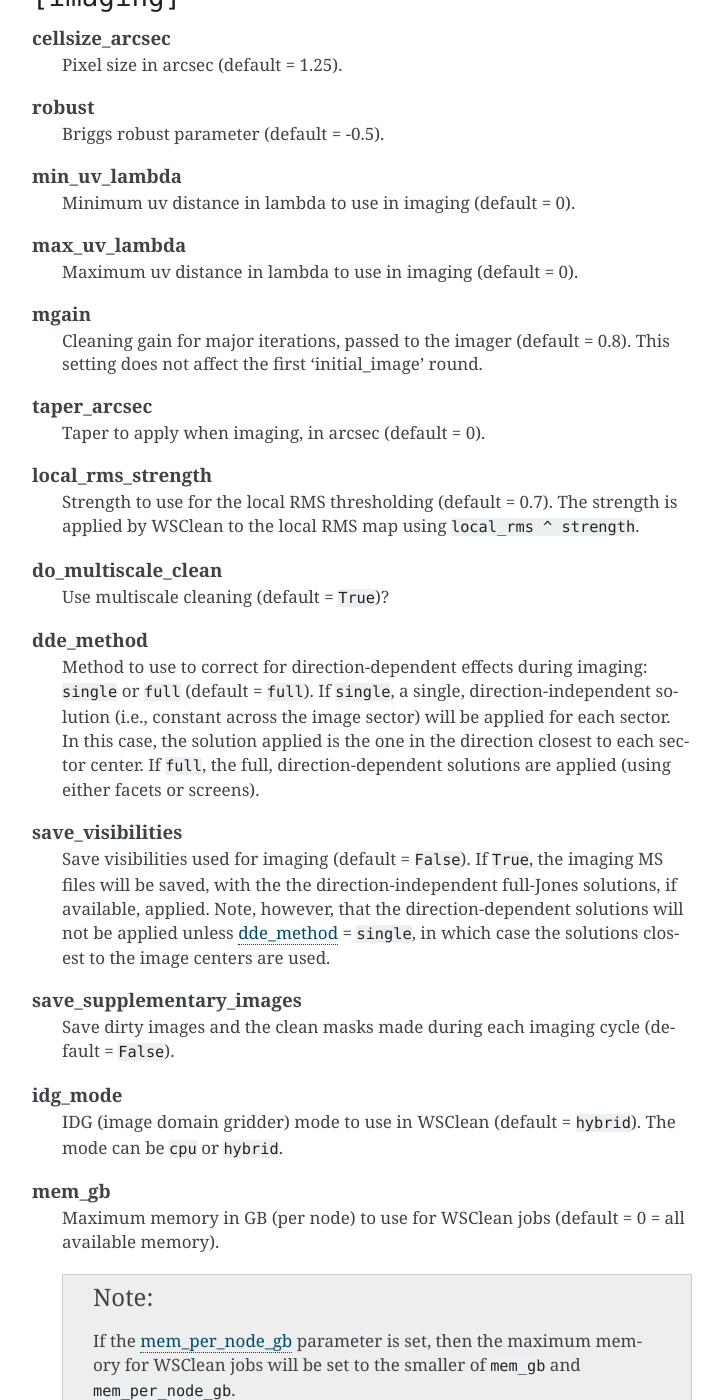
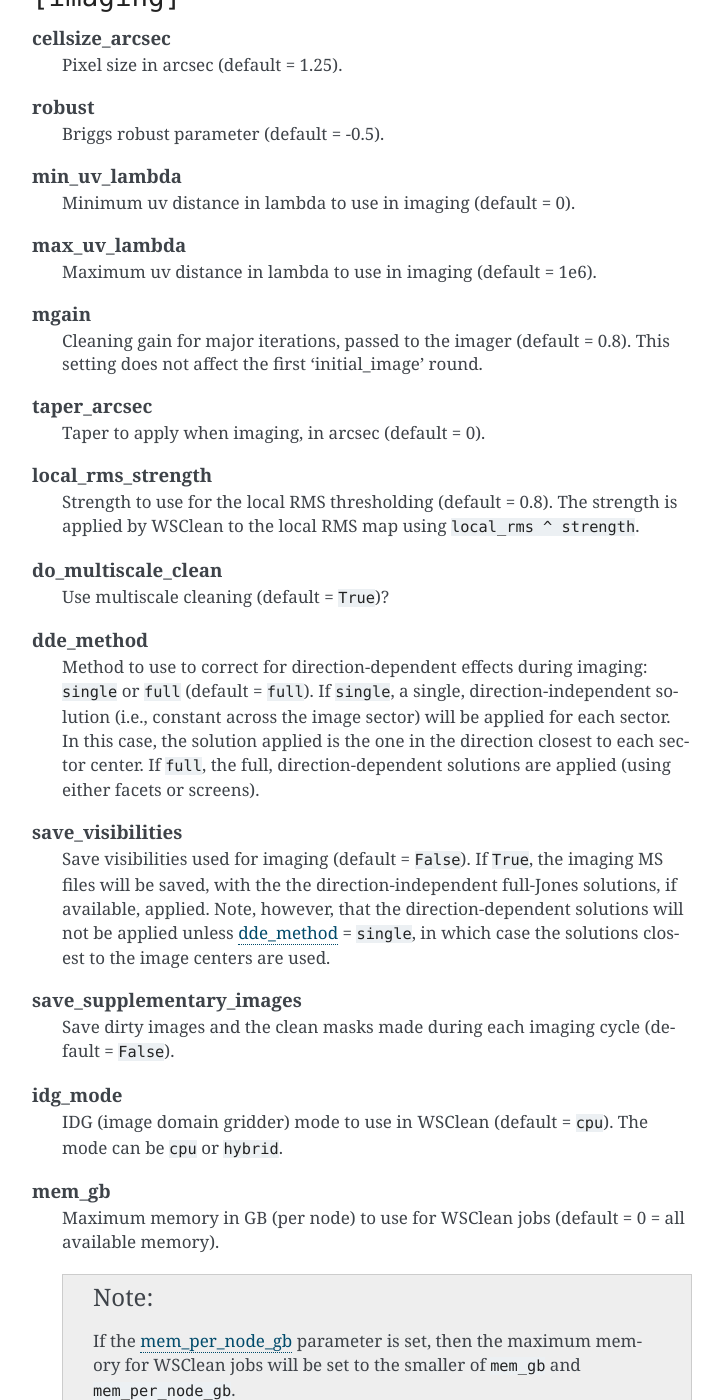
Before and after one commit to darafferty/rapthor, a Sphinx documentation site: the page built from docs/source/parset.rst, in a window 1280 px wide and 1400 px high, scrolled down 8005 px. Shown: the whole window, without its empty margins (388-1111 px from the left). Built offline with Sphinx 7.4.7, drawn with Linux system fonts in a browser that asks for light colours; some of the changed text lies outside the part shown.

Commit message:
Minor documentation fixes

```diff
--- a/docs/source/parset.rst
+++ b/docs/source/parset.rst
@@ -360,7 +360,7 @@ The available options are described below under their respective sections.
         Minimum uv distance in lambda to use in imaging (default = 0).
 
     max_uv_lambda
-        Maximum uv distance in lambda to use in imaging (default = 0).
+        Maximum uv distance in lambda to use in imaging (default = 1e6).
 
     mgain
         Cleaning gain for major iterations, passed to the imager (default = 0.8). This setting does not affect the first 'initial_image' round.
@@ -369,7 +369,7 @@ The available options are described below under their respective sections.
         Taper to apply when imaging, in arcsec (default = 0).
 
     local_rms_strength
-        Strength to use for the local RMS thresholding (default = 0.7). The
+        Strength to use for the local RMS thresholding (default = 0.8). The
         strength is applied by WSClean to the local RMS map using ``local_rms ^
         strength``.
 
@@ -395,7 +395,7 @@ The available options are described below under their respective sections.
         Save dirty images and the clean masks made during each imaging cycle (default = ``False``).
 
     idg_mode
-        IDG (image domain gridder) mode to use in WSClean (default = ``hybrid``). The mode
+        IDG (image domain gridder) mode to use in WSClean (default = ``cpu``). The mode
         can be ``cpu`` or ``hybrid``.
 
     mem_gb
```
Also changed, not shown: other parts of docs/source/parset.rst (+1 -1 lines).
